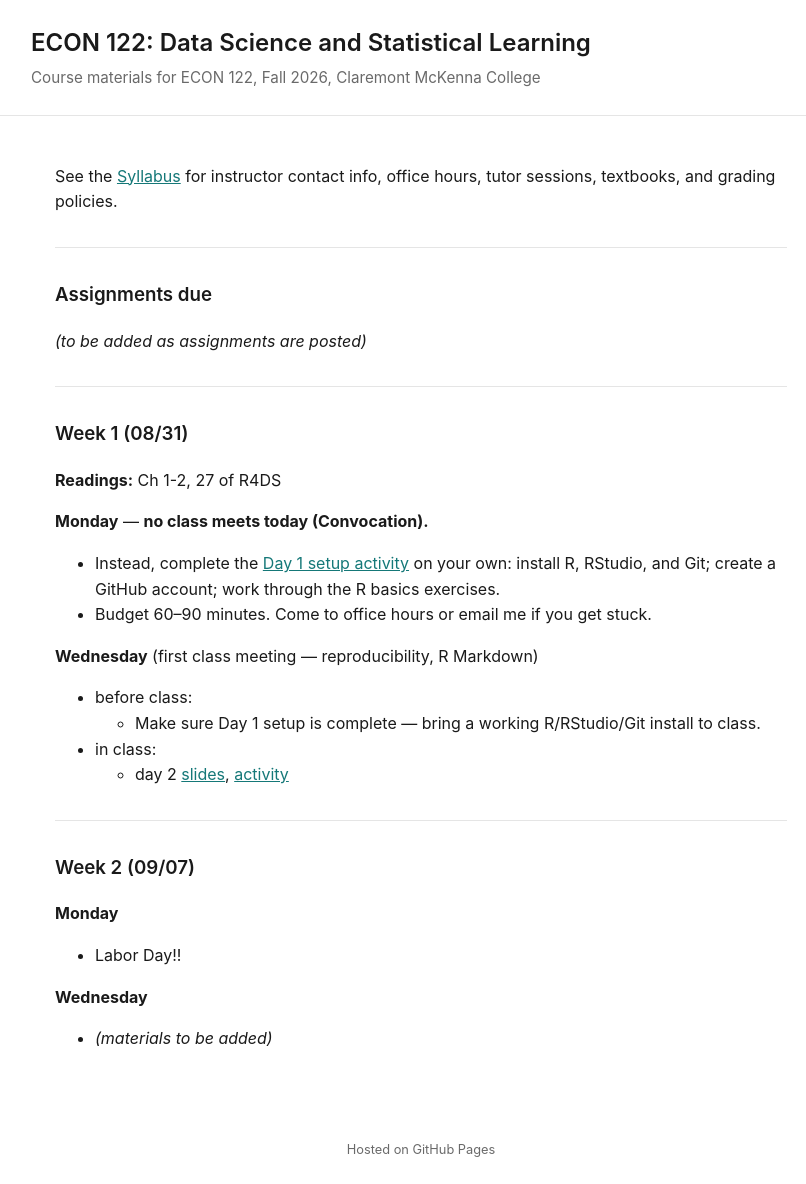
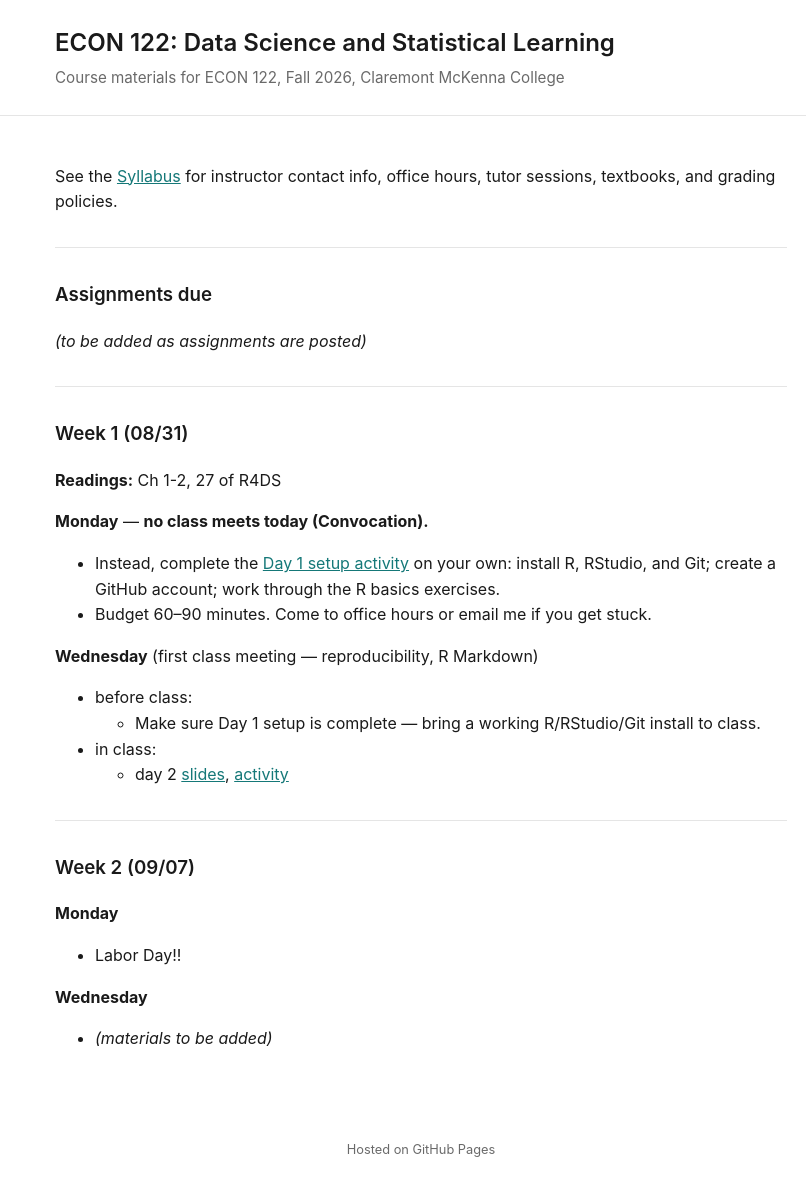
Before and after one commit to econ122-f26/home, a Jekyll site: the page built from README.md, in a window 1280 px wide. Shown: the whole page, without its empty margins (219-1025 px from the left). Built offline with Jekyll 4.4.1, drawn with Linux system fonts in a browser that asks for light colours; our own code applies the rules of GitHub Pages for plain Markdown files.

Commit message:
Fix banner/content alignment: apply padding inside the centered box

```diff
--- a/_layouts/default.html
+++ b/_layouts/default.html
@@ -20,11 +20,11 @@
       }
       header.banner {
         border-bottom: 1px solid var(--line);
-        padding: 1.5rem 1.5rem;
       }
       header.banner .banner-inner {
         max-width: 780px;
         margin: 0 auto;
+        padding: 1.5rem 1.5rem;
       }
       header.banner h1 {
         margin: 0;
```
